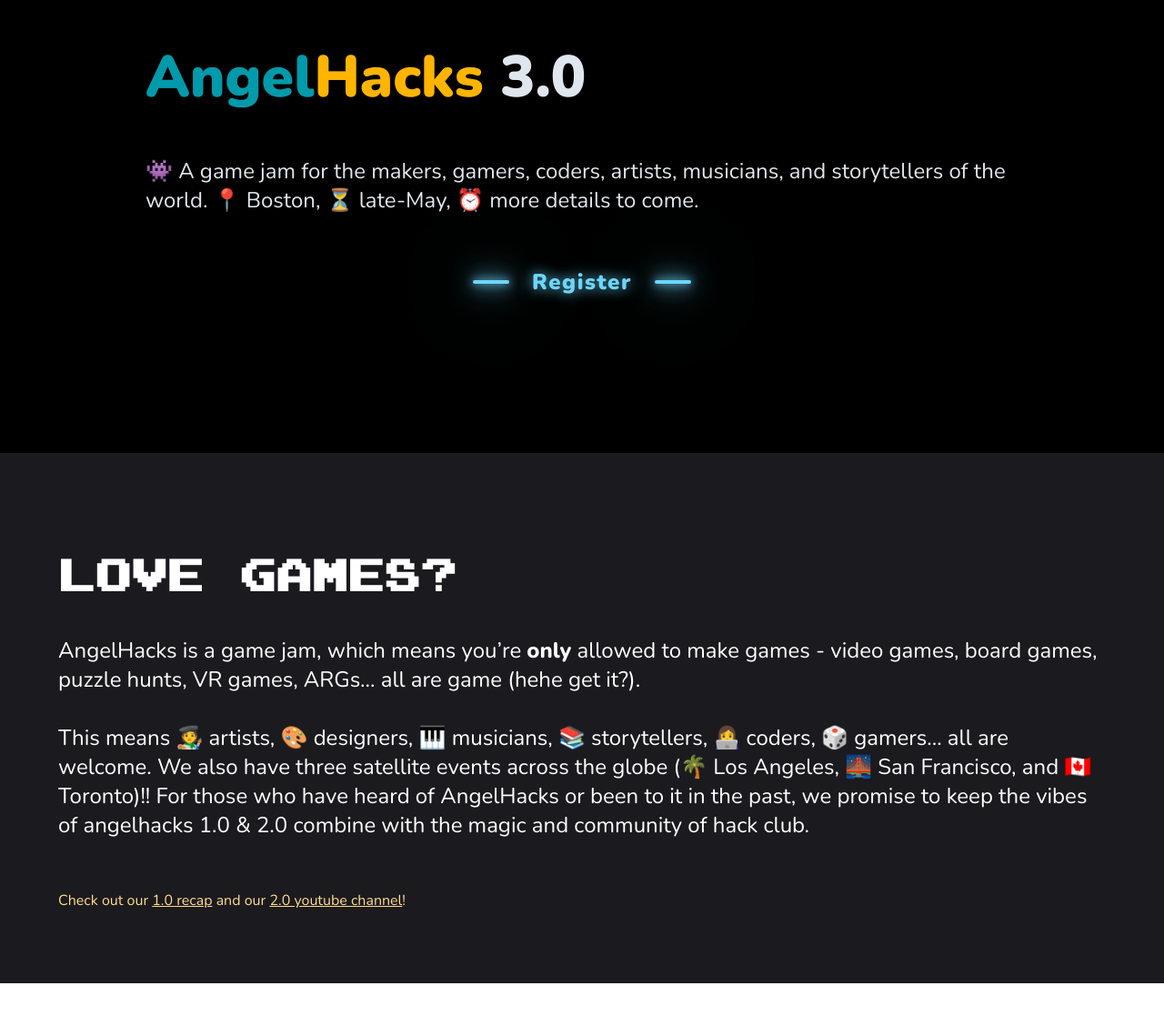
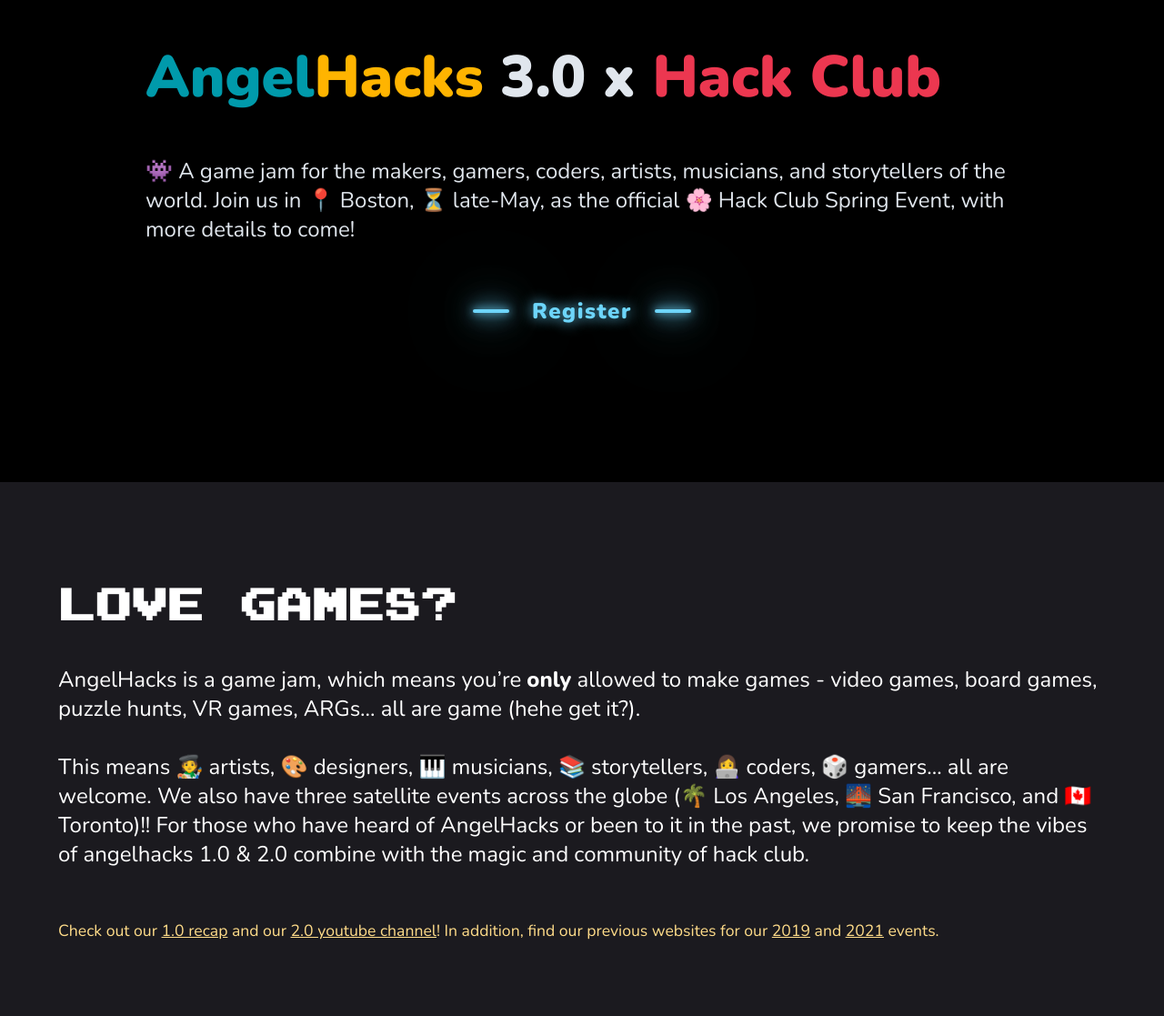
Before and after one commit to hackclub/angelhacks3, a Next.js app: page / in a window 1280 px wide. Shown: the part 162-1279 px from the top of the page at 91% size. Before the commit the page ends 1243 px from the top, so only its background shows below. Built offline with nearby package versions, Linux system fonts and the light colour scheme.

Commit message:
temp page quick edits

```diff
--- a/pages/index.js
+++ b/pages/index.js
@@ -20,8 +20,8 @@
   return (
     <div>
       <div class="container" style={{margin: '0px', padding: '10rem', backgroundColor: 'black', color: '#e0e6ed'}}>
-        <h1 style={{fontWeight: '900', fontSize: '4rem'}}><span style={{color: '#009AAB'}}>Angel</span><span style={{color: '#ffb400'}}>Hacks</span> 3.0</h1>
-        <p style={{fontSize: '1.5rem'}}>👾 A game jam for the makers, gamers, coders, artists, musicians, and storytellers of the world. 📍 Boston, ⏳ late-May, ⏰ more details to come.</p>
+        <h1 style={{fontWeight: '900', fontSize: '4rem'}}><span style={{color: '#009AAB'}}>Angel</span><span style={{color: '#ffb400'}}>Hacks</span> 3.0 x <span style={{color: '#ec3750'}}>Hack Club</span></h1>
+        <p style={{fontSize: '1.5rem'}}>👾 A game jam for the makers, gamers, coders, artists, musicians, and storytellers of the world. Join us in 📍 Boston, ⏳ late-May, as the official 🌸 Hack Club Spring Event, with more details to come!</p>
         <br />
         {/* <Button url="https://airtable.com/shrK2lcYQVjHLKNf4" label="Register" /> */}
           <div class="buttons"><a class="button" href="https://airtable.com/shrK2lcYQVjHLKNf4">
@@ -35,8 +35,10 @@
       </div>
       <div class="container" style={{backgroundColor: '#1b1a1f', margin: '0px', color: 'white', padding: '4rem'}}>
         <h2 style={{fontSize: '3rem'}} class="gamefont">Love games?</h2>
-        <p style={{fontSize: '1.5rem', lineHeight: '2rem'}}>AngelHacks is a game jam, which means you’re <span style={{fontWeight: '800'}}>only</span> allowed to make games - video games, board games, puzzle hunts, VR games, ARGs… all are game (hehe get it?). <br /><br />This means 🧑‍🎨 artists, 🎨 designers, 🎹 musicians, 📚 storytellers, 👩‍💻 coders, 🎲 gamers… all are welcome. We also have three satellite events across the globe (🌴 Los Angeles, 🌉 San Francisco, and 🇨🇦 Toronto)!! For those who have heard of AngelHacks or been to it in the past, we promise to keep the vibes of angelhacks 1.0 & 2.0 combine with the magic and community of hack club. <br /><br /> </p>
-        <p style={{color: '#ffdc89', textDecoration: 'none'}}>Check out our <a href="https://www.youtube.com/watch?v=rv_UycMxEsQ">1.0 recap</a> and our <a href="https://www.youtube.com/@angelhacks5695">2.0 youtube channel</a>!</p>
+        <p style={{fontSize: '1.5rem', lineHeight: '2rem'}}>AngelHacks is a game jam, which means you’re <span style={{fontWeight: '800'}}>only</span> allowed to make games - video games, board games, puzzle hunts, VR games, ARGs… all are game (hehe get it?). <br /><br />This means 🧑‍🎨 artists, 🎨 designers, 🎹 musicians, 📚 storytellers, 👩‍💻 coders, 🎲 gamers… all are welcome. We also have three satellite events across the globe (🌴 Los Angeles, 🌉 San Francisco, and 🇨🇦 Toronto)!! For those who have heard of AngelHacks or been to it in the past, we promise to keep the vibes of angelhacks 1.0 & 2.0 combine with the magic and community of hack club. <br /><br />
+
+        </p>
+        <p style={{color: '#ffdc89', textDecoration: 'none', fontSize: '1.1rem'}}>Check out our <a href="https://www.youtube.com/watch?v=rv_UycMxEsQ">1.0 recap</a> and our <a href="https://www.youtube.com/@angelhacks5695">2.0 youtube channel</a>! In addition, find our previous websites for our <a href="https://2019.angelhacks.org">2019</a> and <a href="https://2021.angelhacks.org">2021</a> events.</p>
       </div>
       {/* <div class="container">
         <img src="placeholder.png" width="100%" height='auto'/>
```
